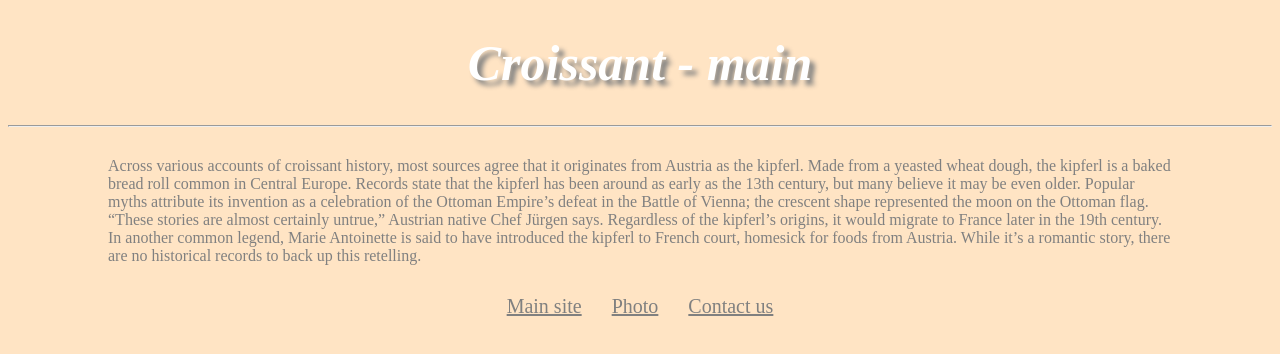
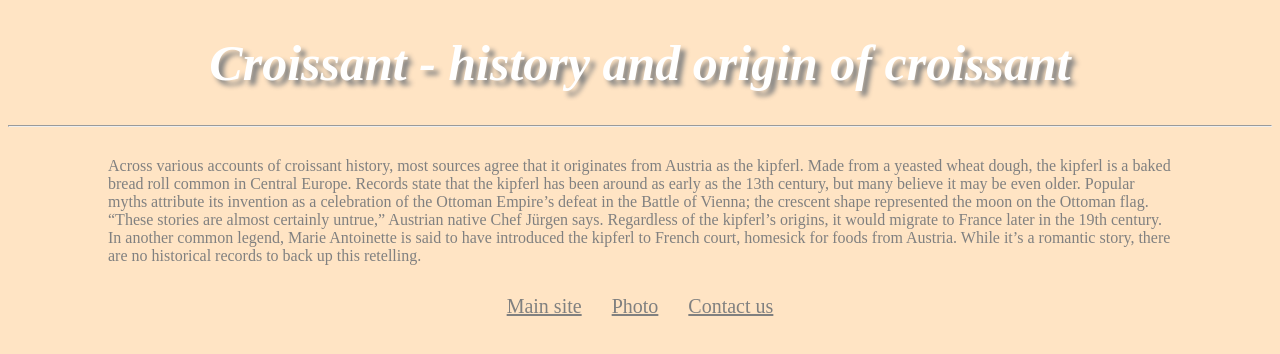
Before and after one commit to emiliavv/croissant, a plain HTML site: page index.html in a window 1280 px wide. Drawn offline with Linux system fonts and the light colour scheme.

Commit message:
SEO improement

```diff
--- a/index.html
+++ b/index.html
@@ -3,12 +3,13 @@
 <head>
     <meta charset="UTF-8">
     <meta name="viewport" content="width=device-width, initial-scale=1.0">
-    <title>Croissant</title>
+    <meta name="description" content="Croissant.com - site all about delicious croissants">
+    <title>Croissant.com - history and origin of croissant</title>
     <link rel="stylesheet" href="./sources/style.css">
 </head>
 <body>
     <main>
-        <h1>Croissant - main</h1>
+        <h1>Croissant - history and origin of croissant</h1>
         <hr>
         <p>Across various accounts of croissant history, most sources agree that it originates from Austria as the kipferl. Made
         from a yeasted wheat dough, the kipferl is a baked bread roll common in Central Europe. Records state that the kipferl
```
Also changed, not shown: contact.html (+2 -1 lines), photo.html (+3 -2 lines), 1 other file.
